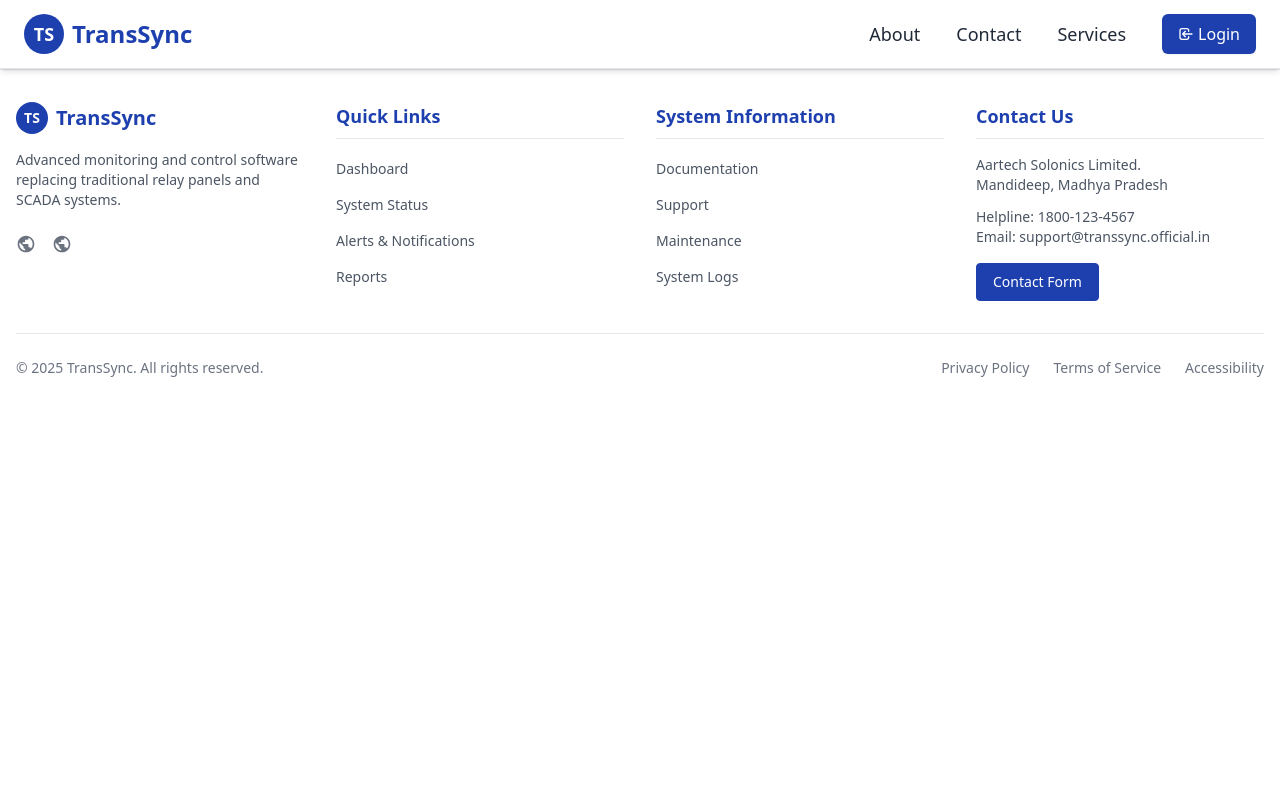
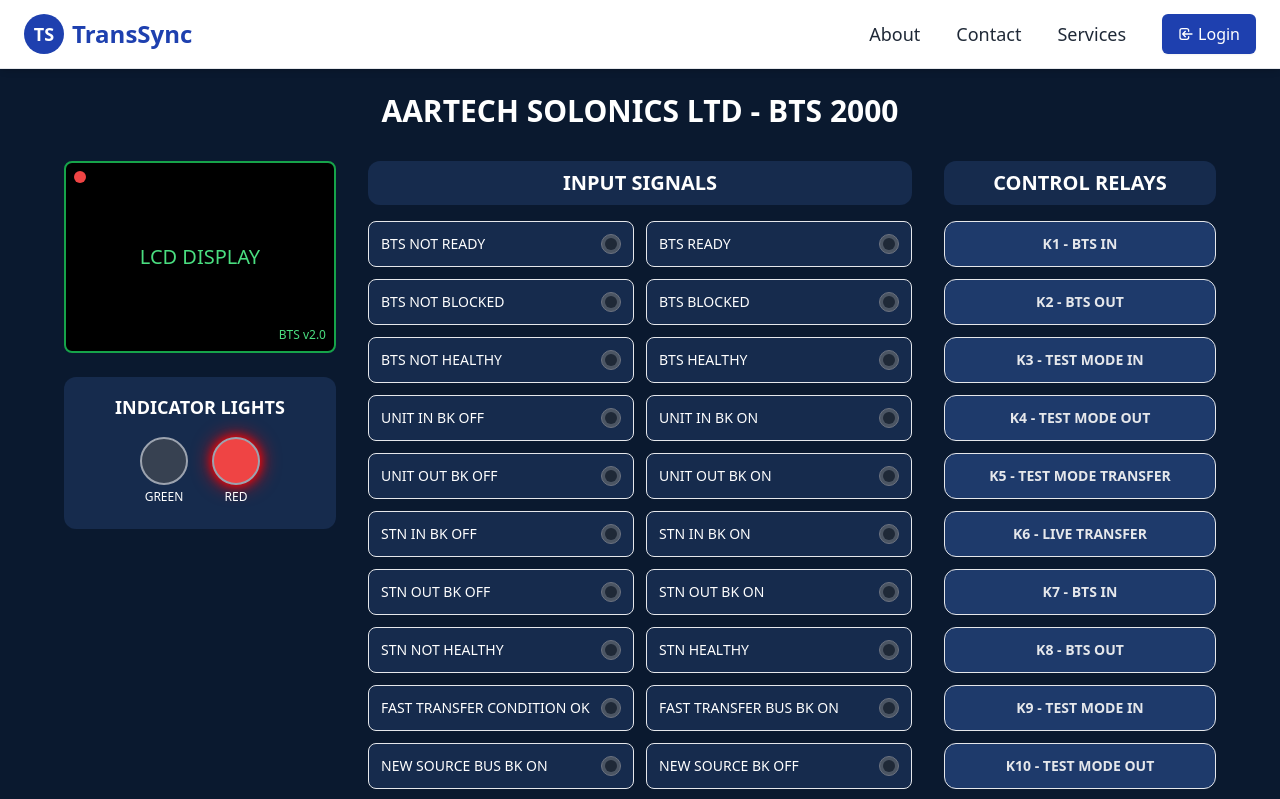
Before and after one commit to jitu0210/RP_Frontend, a React (Vite) app: page /bts-dashboard in a window 1280 px wide. Shown: the top 799 px of the page. Built offline with nearby package versions, Linux system fonts and the light colour scheme.

Commit message:
new commit

```diff
--- a/src/App.jsx
+++ b/src/App.jsx
@@ -14,6 +14,7 @@
 import Events from "./pages/Events";
 import Services from "./pages/Services";
 import ModbusControlPanel from "./pages/ModbusControlPanel";
+import BTSDashboard from "./pages/BTSDashboard";
 
 function App() {
   return (
@@ -34,6 +35,7 @@
             <Route path="/events" element={<Events />} />
             <Route path="/services" element={<Services />} />
             <Route path="/control-panel" element={<ModbusControlPanel />} />
+            <Route path="/bts-dashboard" element={<BTSDashboard />} />
           </Routes>
         </main>
         <Footer />
--- /dev/null
+++ b/src/pages/BTSDashboard.jsx
@@ -0,0 +1,120 @@
+import { useState } from "react";
+
+export default function BTSDashboard() {
+  const [lights, setLights] = useState({ green: false, red: true });
+  const [kStates, setKStates] = useState({});
+
+  const toggleLight = (color) => {
+    setLights((prev) => ({ ...prev, [color]: !prev[color] }));
+  };
+
+  const toggleK = (k) => {
+    setKStates((prev) => ({ ...prev, [k]: !prev[k] }));
+  };
+
+  const inputs = [
+    "BTS NOT READY", "BTS READY", "BTS NOT BLOCKED", "BTS BLOCKED",
+    "BTS NOT HEALTHY", "BTS HEALTHY", "UNIT IN BK OFF", "UNIT IN BK ON",
+    "UNIT OUT BK OFF", "UNIT OUT BK ON", "STN IN BK OFF", "STN IN BK ON",
+    "STN OUT BK OFF", "STN OUT BK ON", "STN NOT HEALTHY", "STN HEALTHY",
+    "FAST TRANSFER CONDITION OK", "FAST TRANSFER BUS BK ON",
+    "NEW SOURCE BUS BK ON", "NEW SOURCE BK OFF", "NEW SOURCE BK ON",
+    "ANSI C37 UV1 OK", "ANSI C37 UV2 OK"
+  ];
+
+  const ks = [
+    "K1 - BTS IN", "K2 - BTS OUT", "K3 - TEST MODE IN", "K4 - TEST MODE OUT",
+    "K5 - TEST MODE TRANSFER", "K6 - LIVE TRANSFER", "K7 - BTS IN",
+    "K8 - BTS OUT", "K9 - TEST MODE IN", "K10 - TEST MODE OUT",
+    "K11 - TEST MODE TRANSFER", "K12 - LIVE TRANSFER", "K13 - RESET"
+  ];
+
+  return (
+    <div className="min-h-screen bg-navy-900 text-white flex flex-col items-center p-6">
+      <h1 className="text-3xl font-bold mb-8 text-white">AARTECH SOLONICS LTD - BTS 2000</h1>
+
+      <div className="flex w-full max-w-6xl gap-8">
+        {/* Left Side - Display and Lights */}
+        <div className="w-1/4 flex flex-col items-center">
+          <div className="bg-black text-green-400 w-full h-48 flex items-center justify-center text-xl mb-6 rounded-lg border-2 border-green-600 p-4 relative">
+            <div className="absolute top-2 left-2 w-3 h-3 rounded-full bg-red-500"></div>
+            LCD DISPLAY
+            <div className="absolute bottom-2 right-2 text-xs">BTS v2.0</div>
+          </div>
+
+          <div className="flex flex-col items-center w-full bg-navy-800 p-4 rounded-xl">
+            <h2 className="text-lg font-semibold mb-4">INDICATOR LIGHTS</h2>
+            <div className="flex gap-6 mb-2">
+              <div className="flex flex-col items-center">
+                <div
+                  className={`w-12 h-12 rounded-full ${lights.green ? "bg-green-500 glow-green" : "bg-gray-700"} border-2 border-gray-400 mb-1`}
+                  onClick={() => toggleLight("green")}
+                />
+                <span className="text-xs">GREEN</span>
+              </div>
+              <div className="flex flex-col items-center">
+                <div
+                  className={`w-12 h-12 rounded-full ${lights.red ? "bg-red-500 glow-red" : "bg-gray-700"} border-2 border-gray-400 mb-1`}
+                  onClick={() => toggleLight("red")}
+                />
+                <span className="text-xs">RED</span>
+              </div>
+            </div>
+          </div>
+        </div>
+
+        {/* Center - Input Signals */}
+        <div className="w-2/4">
+          <h2 className="text-xl font-semibold mb-4 text-center bg-navy-800 py-2 rounded-xl">INPUT SIGNALS</h2>
+          <div className="grid grid-cols-2 gap-3">
+            {inputs.map((signal, idx) => (
+              <div
+                key={idx}
+                className="flex items-center justify-between bg-navy-800 rounded-lg p-3 hover:bg-navy-700 cursor-pointer transition-all border border-navy-700"
+              >
+                <span className="text-sm">{signal}</span>
+                <div className="relative">
+                  <div className="w-5 h-5 rounded-full bg-gray-600 border border-gray-500" />
+                  <div className="absolute top-1/2 left-1/2 transform -translate-x-1/2 -translate-y-1/2 w-3 h-3 rounded-full bg-gray-800"></div>
+                </div>
+              </div>
+            ))}
+          </div>
+        </div>
+
+        {/* Right Side - K Buttons */}
+        <div className="w-1/4">
+          <h2 className="text-xl font-semibold mb-4 text-center bg-navy-800 py-2 rounded-xl">CONTROL RELAYS</h2>
+          <div className="grid grid-cols-1 gap-3">
+            {ks.map((k, idx) => (
+              <button
+                key={idx}
+                className={`w-full p-3 rounded-xl font-semibold transition-all ${
+                  kStates[k]
+                    ? "bg-green-600 text-white shadow-lg"
+                    : "bg-navy-700 text-gray-200 hover:bg-navy-600"
+                } border border-navy-600 text-sm`}
+                onClick={() => toggleK(k)}
+              >
+                {k}
+              </button>
+            ))}
+          </div>
+        </div>
+      </div>
+
+      <style jsx>{`
+        .bg-navy-900 { background-color: #0a192f; }
+        .bg-navy-800 { background-color: #162b4d; }
+        .bg-navy-700 { background-color: #1e3a6b; }
+        .bg-navy-600 { background-color: #2a4a7e; }
+        .glow-green {
+          box-shadow: 0 0 10px #00ff00, 0 0 20px #00ff00;
+        }
+        .glow-red {
+          box-shadow: 0 0 10px #ff0000, 0 0 20px #ff0000;
+        }
+      `}</style>
+    </div>
+  );
+}
--- a/src/pages/Hero.jsx
+++ b/src/pages/Hero.jsx
@@ -207,7 +207,7 @@
           </div>
           <h1 className="text-3xl sm:text-4xl lg:text-5xl font-bold leading-tight mb-4 lg:mb-6 text-gray-900">
             Bus Transfer System 2000 <br />
-            <span className="text-blue-700 font-semibold text-2xl sm:text-3xl lg:text-4xl">Live monitoring system</span>
+            <span className="text-blue-700 font-semibold text-2xl sm:text-3xl lg:text-4xl">Live monitoring & Control system</span>
           </h1>
           <p className="text-sm sm:text-base lg:text-lg text-gray-600 leading-relaxed mb-6 lg:mb-8">
             The <span className="font-semibold text-gray-900">Bus Transfer System
--- a/src/pages/ModbusControlPanel.jsx
+++ b/src/pages/ModbusControlPanel.jsx
@@ -356,7 +356,7 @@
                   <path strokeLinecap="round" strokeLinejoin="round" strokeWidth={2} d="M20.618 5.984A11.955 11.955 0 0112 2.944a11.955 11.955 0 01-8.618 3.04A12.02 12.02 0 003 9c0 5.591 3.824 10.29 9 11.622 5.176-1.332 9-6.03 9-11.622 0-1.042-.133-2.052-.382-3.016zM12 9v2m0 4h.01" />
                 </svg>
               </div>
-              <h2 className="text-xl font-semibold text-gray-800">Breaker Control</h2>
+              <h2 className="text-xl font-semibold text-gray-800">Live Transfer</h2>
             </div>
 
             <div className="mb-6 p-4 bg-gray-50 rounded-xl">
```
